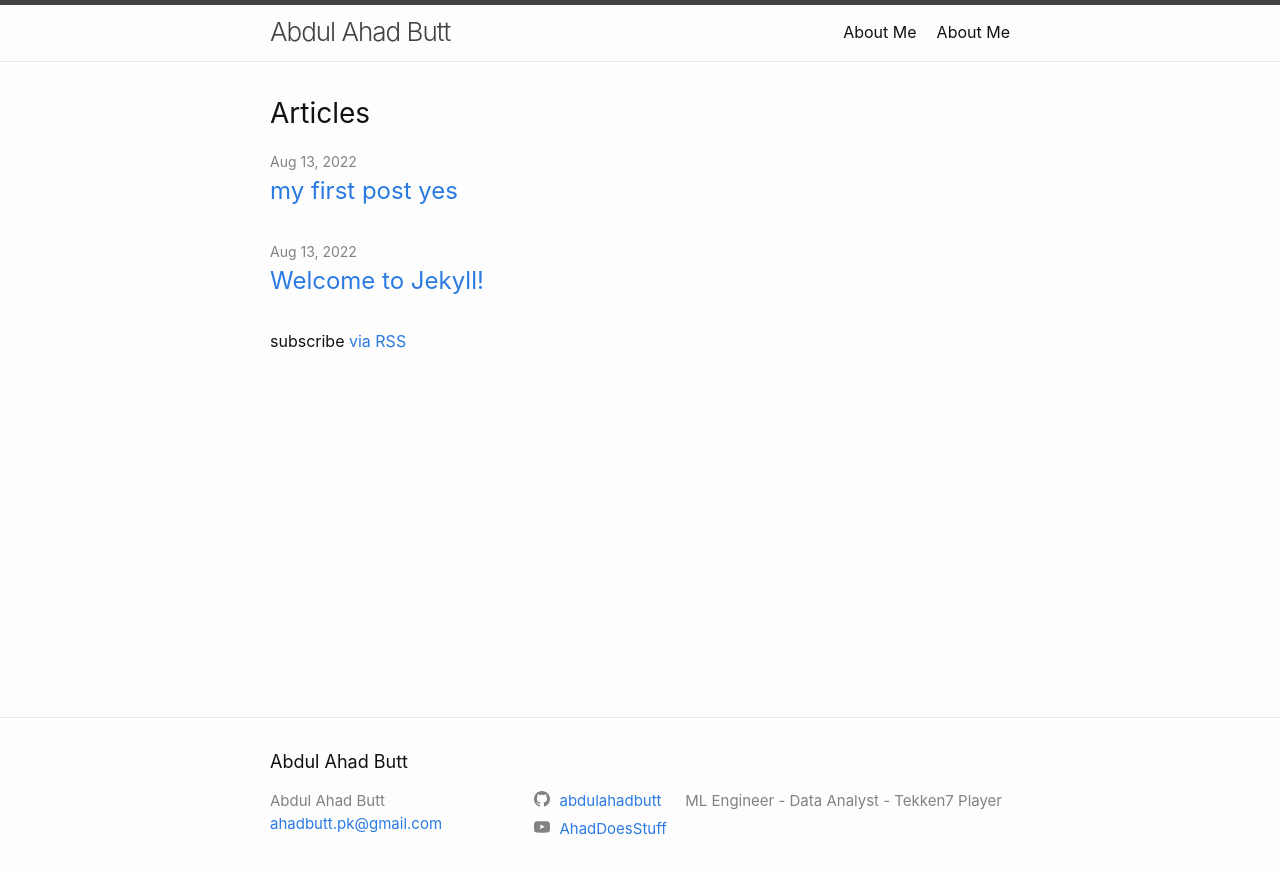
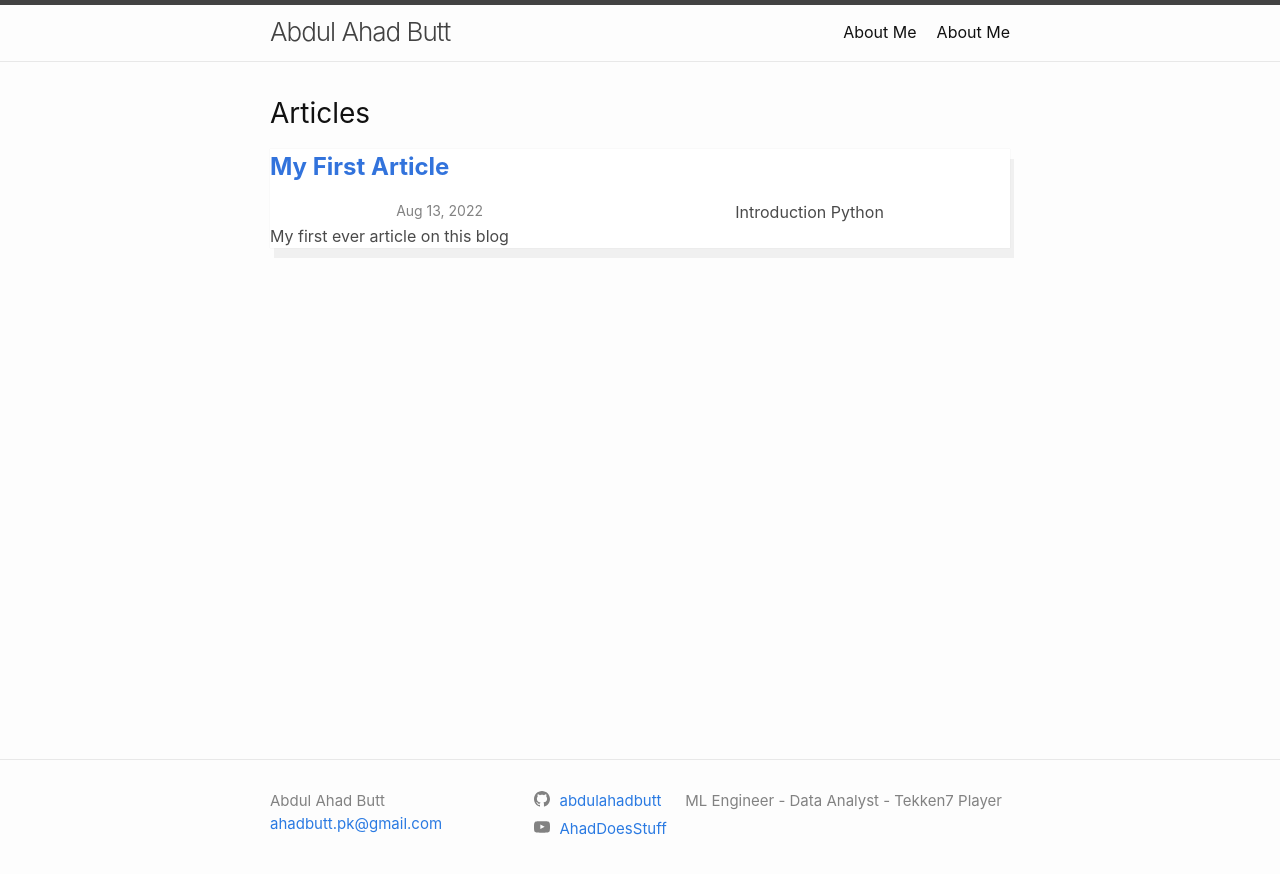
Before and after one commit to abdulahadbutt/abdulahadbutt.github.io, a Jekyll site: the page built from index.md, in a window 1280 px wide. Shown: the top 874 px of the page. Built offline with Jekyll 4.4.1, drawn with Linux system fonts in a browser that asks for light colours.

Commit message:
Added some css to cards

```diff
--- a/_includes/footer.html
+++ b/_includes/footer.html
@@ -3,7 +3,7 @@
 
   <div class="wrapper">
 
-    <h2 class="footer-heading">{{ site.title | escape }}</h2>
+    <!-- <h2 class="footer-heading">{{ site.title | escape }}</h2> -->
 
     <div class="footer-col-wrapper">
       <div class="footer-col footer-col-1">
--- a/_layouts/home.html
+++ b/_layouts/home.html
@@ -13,14 +13,32 @@ layout: default
     <h2 class="post-list-heading">{{ page.list_title | default: "Posts" }}</h2>
     <ul class="post-list">
       {%- for post in site.posts -%}
-      <li>
-        {%- assign date_format = site.minima.date_format | default: "%b %-d, %Y" -%}
-        <span class="post-meta">{{ post.date | date: date_format }}</span>
+      <li class="card-content-article">
         <h3>
           <a class="post-link" href="{{ post.url | relative_url }}">
             {{ post.title | escape }}
           </a>
         </h3>
+        {%- assign date_format = site.minima.date_format | default: "%b %-d, %Y" -%}
+        {% assign tags = post.tags |  split: "," %}
+        <div class="card-metadata">
+          <span class="card-date">{{ post.date | date: date_format }}</span>
+          <div class="tags">
+            {% for tag in tags %}
+              <span class="card-tags">
+                {{ tag | remove: '"' | remove: "[" | remove: "]"}}
+              </span>
+            {% endfor %}
+          </div>
+
+
+        </div>
+        {% if post.desc %}
+          {{post.desc}}
+        {% endif %}
+
+
+
         {%- if site.show_excerpts -%}
           {{ post.excerpt }}
         {%- endif -%}
@@ -28,7 +46,7 @@ layout: default
       {%- endfor -%}
     </ul>
 
-    <p class="rss-subscribe">subscribe <a href="{{ "/feed.xml" | relative_url }}">via RSS</a></p>
+    <!-- <p class="rss-subscribe">subscribe <a href="{{ "/feed.xml" | relative_url }}">via RSS</a></p> -->
   {%- endif -%}
 
 </div>
--- a/_posts/2022-08-13-my-first-post.md
+++ b/_posts/2022-08-13-my-first-post.md
@@ -1,15 +1,27 @@
 ---
 layout: post
-title:  "my first post yes"
+title:  "My First Article"
 date:   2022-08-13 18:16:52 +0500
 author: Abdul Ahad Butt
-categories: jekyll update
+tags: Introduction,Python
+desc: My first ever article on this blog
+# categories: jekyll update
 ---
 
 ## Welcome to My First Post
-Here are the things I'll be writing about:
+I'll mostly just use this post to see what kind of stuff I can add in this site.
 
-1. This
-2. That
-3. Everything else
-4. Please work
+
+You can use backticks to emphasize words, like `this`
+
+Jekyll also offers powerful support for code snippets, some of which I will show off here:
+{% highlight python %}
+import pandas as pd
+# Pandas is a module
+
+df = pd.read_csv('path/to/csv/file')
+print(df.head())
+{% endhighlight %}
+
+
+If you're an employer, please take a look at my **[resume](/resume/)**
--- a/_sass/minima/_layout.scss
+++ b/_sass/minima/_layout.scss
@@ -180,6 +180,24 @@
   flex: 1;
 }
 
+
+.card-content-article {
+  margin-bottom: 25;
+  background-color: #fff;
+  color: #4a4a4a;
+  box-shadow: 4px 10px rgba(0,0,0,0.05), 0 0 1px rgba(0,0,0,0.1);
+  h3 a {
+    color: #3273dc;
+    font-weight: bold;
+  }
+}
+
+.card-metadata {
+  display: flex;
+  justify-content: flex-start;
+  justify-content: space-around;
+}
+
 .page-heading {
   @include relative-font-size(2);
 }
@@ -197,7 +215,7 @@
   }
 }
 
-.post-meta {
+.card-date {
   font-size: $small-font-size;
   color: $grey-color;
 }
```
Also changed, not shown: _posts/2022-08-13-welcome-to-jekyll.markdown (deleted, +0 -25 lines).
